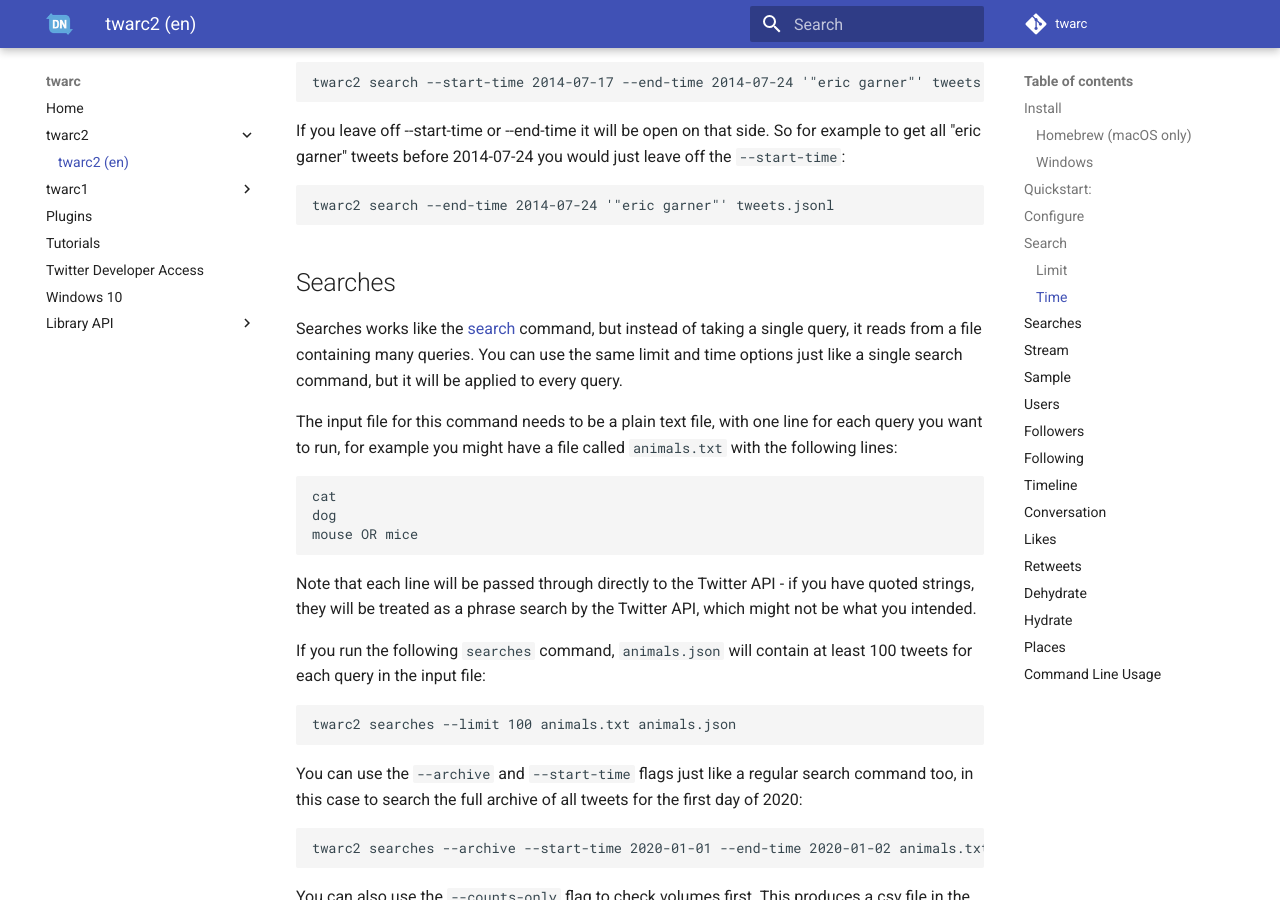
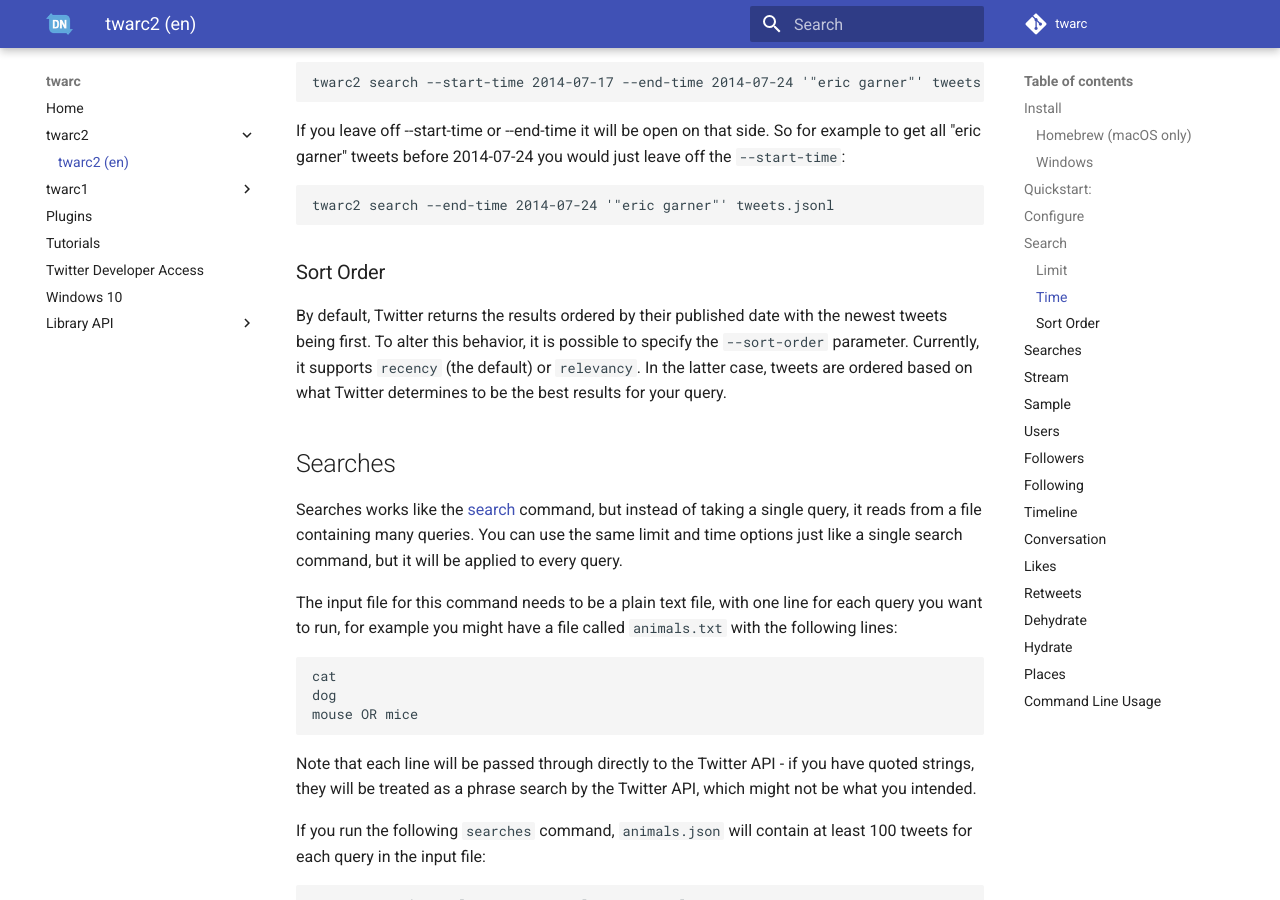
Before and after one commit to DocNow/twarc, an MkDocs documentation site: the page built from docs/twarc2_en_us.md, in a window 1280 px wide and 900 px high, scrolled down 3091 px. Built offline with MkDocs 1.6.1 and Material for MkDocs 9.7.7, drawn with Linux system fonts in a browser that asks for light colours; comment, search, counter and statistics services are not loaded.

Commit message:
Add docs for sort_order

```diff
--- a/docs/twarc2_en_us.md
+++ b/docs/twarc2_en_us.md
@@ -132,6 +132,13 @@
 leave off the `--start-time`:
 
     twarc2 search --end-time 2014-07-24 '"eric garner"' tweets.jsonl
+
+### Sort Order
+
+By default, Twitter returns the results ordered by their published date with the newest tweets being first.
+To alter this behavior, it is possible to specify the `--sort-order` parameter.
+Currently, it supports `recency` (the default) or `relevancy`.
+In the latter case, tweets are ordered based on what Twitter determines to be the best results for your query.
 
 ## Searches
 
```
